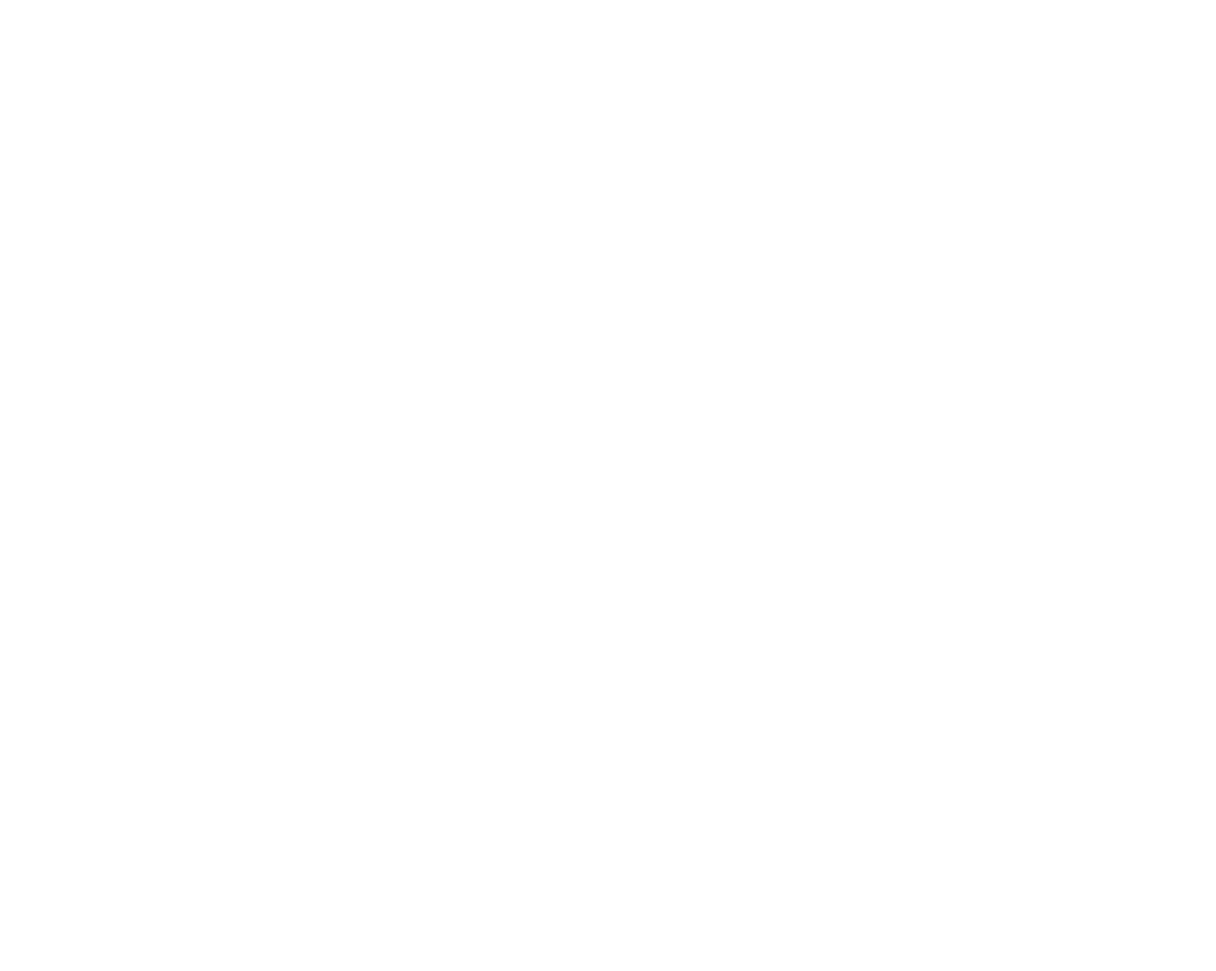
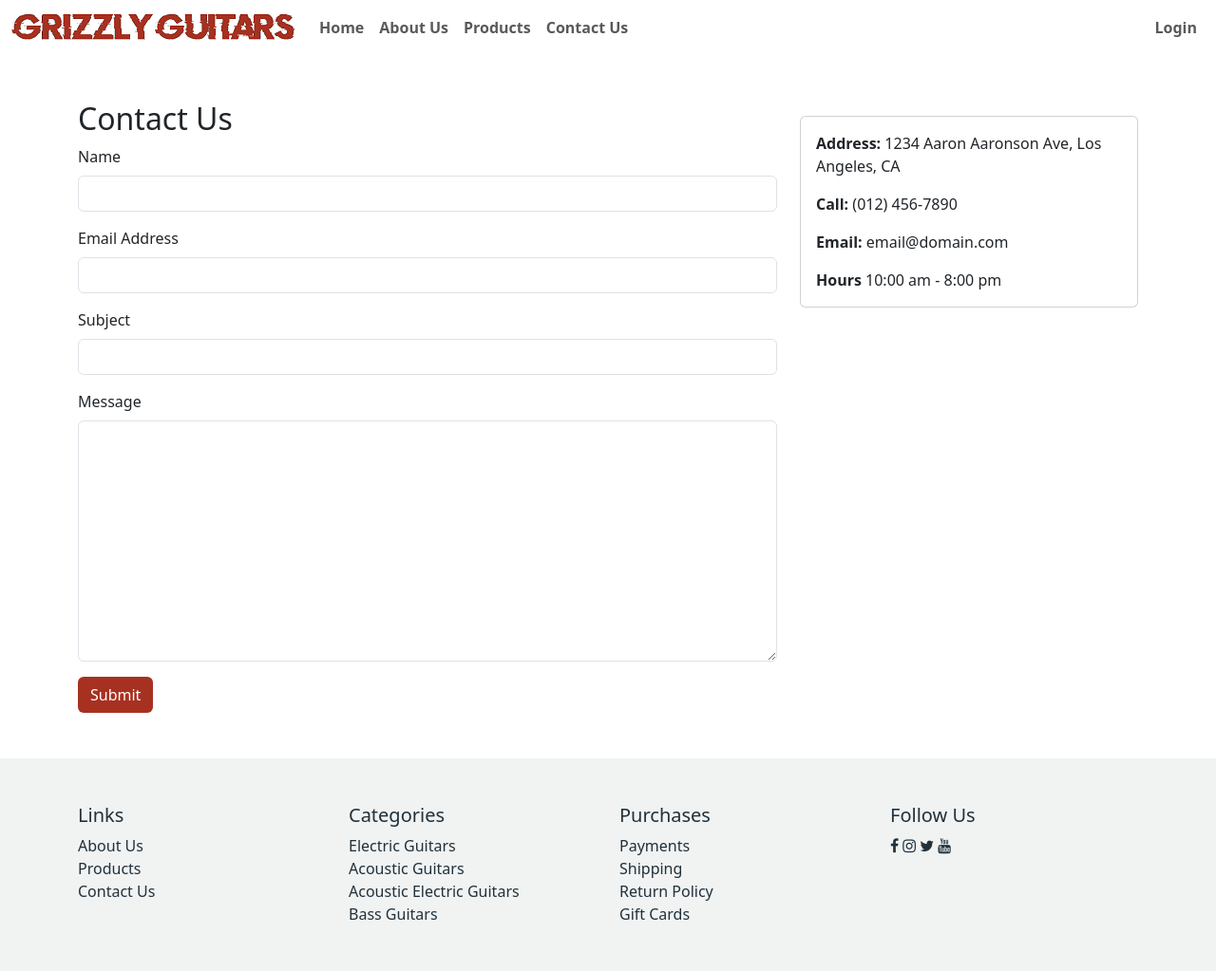
Before and after one commit to nmr15/nmr-fsd, a plain HTML site: page exercise-9/contactus.html in a window 1280 px wide. Shown: the whole page at 95% size. Before the commit the page ends 800 px from the top, so only its background shows below. Drawn offline with nearby package versions, Linux system fonts and the light colour scheme.

Commit message:
exercise-9 2nd

```diff
--- a/exercise-9/contactus.html
+++ b/exercise-9/contactus.html
@@ -0,0 +1,155 @@
+<!DOCTYPE html>
+<html lang="en">
+<head>
+  <meta charset="UTF-8">
+  <meta name="viewport" content="width=device-width, initial-scale=1.0">
+  <link rel="stylesheet" href="style.css">
+  <link href="https://cdn.jsdelivr.net/npm/bootstrap@5.3.1/dist/css/bootstrap.min.css" rel="stylesheet"
+    integrity="sha384-4bw+/aepP/YC94hEpVNVgiZdgIC5+VKNBQNGCHeKRQN+PtmoHDEXuppvnDJzQIu9" crossorigin="anonymous">
+  <link
+    href="https://fonts.googleapis.com/css2?family=Roboto:ital,wght@0,100;0,300;0,400;0,500;0,700;0,900;1,100;1,300;1,400;1,500;1,700;1,900&display=swap"
+    rel="stylesheet">
+  <link rel="stylesheet" href="https://cdnjs.cloudflare.com/ajax/libs/font-awesome/4.7.0/css/font-awesome.min.css">
+  <title>Day 9 Exercise: Ecommerce Website</title>
+</head>
+<body>
+  <nav class="navbar navbar-expand-lg navbar-light">
+    <div class="container-fluid">
+      <a class="navbar-brand" href="index.html">
+        <img src="img/logo.png" alt="logo">
+      </a>
+      <button class="navbar-toggler d-lg-none" type="button" data-bs-toggle="collapse"
+        data-bs-target="#collapsibleNavId" aria-controls="collapsibleNavId" aria-expanded="false"
+        aria-label="Toggle navigation">
+        <span class="navbar-toggler-icon"></span>
+      </button>
+      <div class="collapse navbar-collapse" id="collapsibleNavId">
+        <ul class="navbar-nav me-auto mt-2 mt-lg-0">
+          <li class="nav-item">
+            <a class="nav-link fw-bold" href="index.html">Home</a>
+          </li>
+          <li class="nav-item">
+            <a class="nav-link fw-bold" href="aboutus.html">About Us</a>
+          </li>
+          <li class="nav-item">
+            <a class="nav-link fw-bold" href="products.html">Products</a>
+          </li>
+          <li class="nav-item">
+            <a class="nav-link fw-bold" href="contactus.html">Contact Us</a>
+          </li>
+        </ul>
+        <div class="d-flex">
+          <ul class="navbar-nav me-auto mt-2 mt-lg-0">
+            <li class="nav-item">
+              <a href="#" class="nav-link fw-bold" data-bs-toggle="modal" data-bs-target="#modalLogin">Login</a>
+            </li>
+          </ul>
+        </div>
+      </div>
+    </div>
+  </nav>
+
+  <div class="modal" id="modalLogin" tabindex="-1" aria-labelledby="exampleModalLabel" aria-hidden="true">
+    <div class="modal-dialog">
+      <div class="modal-content">
+        <div class="modal-header">
+          <h5 class="modal-title" id="exampleModalLabel">Login</h5>
+          <button type="button" class="btn-close" data-bs-dismiss="modal" aria-label="Close"></button>
+        </div>
+        <div class="modal-body">
+          <form>
+            <div class="mb-3">
+              <label for="modalEmail" class="form-label">Email address</label>
+              <input type="email" class="form-control" id="modalEmail">
+            </div>
+            <div class="mb-3">
+              <label for="modalPassword" class="form-label">Password</label>
+              <input type="password" class="form-control" id="modalPassword">
+            </div>
+            <button type="submit" class="btn bg-main-red">Submit</button>
+          </form>
+        </div>
+      </div>
+    </div>
+  </div>
+
+  <main>
+    <section class="section__contact my-5">
+      <div class="container">
+        <div class="row">
+          <div class="col-8">
+            <h2>Contact Us</h2>
+            <form>
+              <div class="mb-3">
+                <label for="name" class="form-label">Name</label>
+                <input type="text" id="name" class="form-control" placeholder="" aria-describedby="helpId">
+              </div>
+              <div class="mb-3">
+                <label for="email" class="form-label">Email Address</label>
+                <input type="email" id="email" class="form-control" placeholder="" aria-describedby="helpId">
+              </div>
+              <div class="mb-3">
+                <label for="subject" class="form-label">Subject</label>
+                <input type="text" id="subject" class="form-control" placeholder="" aria-describedby="helpId">
+              </div>
+              <div class="mb-3">
+                <label for="message" class="form-label">Message</label>
+                <textarea name="message" id="message" cols="30" rows="10" class="form-control"></textarea>
+              </div>
+              <button type="submit" class="btn bg-main-red">Submit</button>
+            </form>
+          </div>
+          <div class="col-4">
+            <div class="card mt-3">
+              <div class="card-body">
+                <p class="card-text"><b>Address:</b> 1234 Aaron Aaronson Ave, Los Angeles, CA</p>
+                <p class="card-text"><b>Call:</b> (012) 456-7890</p>
+                <p class="card-text"><b>Email:</b> email@domain.com</p>
+                <p class="card-text"><b>Hours</b> 10:00 am - 8:00 pm</p>
+              </div>
+            </div>
+          </div>
+        </div>
+      </div>
+    </section>
+  </main>
+  <footer class="py-5">
+    <div class="container">
+      <div class="row">
+        <div class="footer__links col-lg-3 d-flex flex-column">
+          <h5 class="footer__heading">Links</h5>
+          <a href="aboutus.html">About Us</a>
+          <a href="products.html">Products</a>
+          <a href="contactus.html">Contact Us</a>
+        </div>
+        <div class="footer__links col-lg-3 d-flex flex-column">
+          <h5 class="footer__heading">Categories</h5>
+          <a href="#">Electric Guitars</a>
+          <a href="#">Acoustic Guitars</a>
+          <a href="#">Acoustic Electric Guitars</a>
+          <a href="#">Bass Guitars</a>
+        </div>
+        <div class="footer__links col-lg-3 d-flex flex-column">
+          <h5 class="footer__heading">Purchases</h5>
+          <a href="#">Payments</a>
+          <a href="#">Shipping</a>
+          <a href="#">Return Policy</a>
+          <a href="#">Gift Cards</a>
+        </div>
+        <div class="footer__links col-lg-3">
+          <h5 class="footer__heading">Follow Us</h5>
+          <a href="#"><i class="fa fa-facebook"></i></a>
+          <a href="#"><i class="fa fa-instagram"></i></a>
+          <a href="#"><i class="fa fa-twitter"></i></a>
+          <a href="#"><i class="fa fa-youtube"></i></a>
+        </div>
+      </div>
+
+    </div>
+  </footer>
+
+  <script src="https://cdn.jsdelivr.net/npm/bootstrap@5.3.1/dist/js/bootstrap.bundle.min.js"
+    integrity="sha384-HwwvtgBNo3bZJJLYd8oVXjrBZt8cqVSpeBNS5n7C8IVInixGAoxmnlMuBnhbgrkm"
+    crossorigin="anonymous"></script>
+</body>
+</html>
```
Also changed, not shown: exercise-9/index.html (+32 -3 lines).
